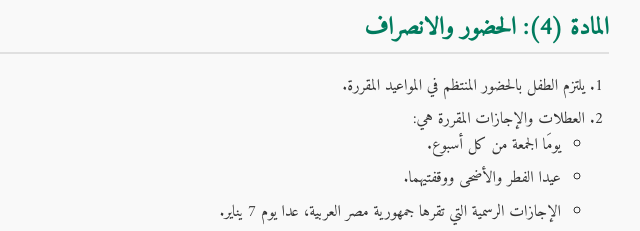
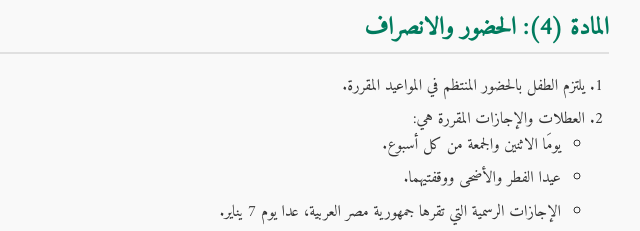
Before and after one commit to ibrahim-ashraf/quraniyat, a website: page netlify/public/center/regulations.html in a window 1280 px wide. Shown: the part 1020-1251 px from the top of the page, 431-1071 px from the left. Drawn offline with Linux system fonts and the light colour scheme.

Commit message:
Update regulations.html

```diff
--- a/netlify/public/center/regulations.html
+++ b/netlify/public/center/regulations.html
@@ -63,7 +63,7 @@
         <li>يلتزم الطفل بالحضور المنتظم في المواعيد المقررة.</li>
         <li>العطلات والإجازات المقررة هي:
           <ul>
-            <li>يومَا الجمعة من كل أسبوع.</li>
+            <li>يومَا الاثنين والجمعة من كل أسبوع.</li>
             <li>عيدا الفطر والأضحى ووقفتيهما.</li>
             <li>الإجازات الرسمية التي تقرها جمهورية مصر العربية، عدا يوم 7 يناير.</li>
             <li>الإجازات الطارئة التي يقرها المدير العام، مع إخطار الجميع قبلها حسب الظروف، وتعويطها لاحقا بالحضور يوم الاثنين.</li>
```
